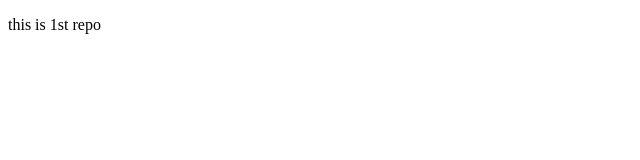
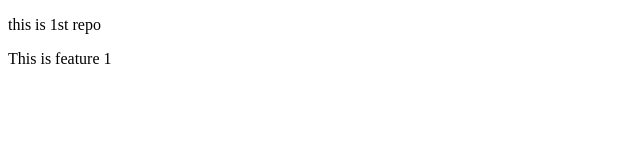
Before and after one commit to Anujhade/Local-repo, a plain HTML site: page index.html in a window 1280 px wide. Shown: the full height of the page, 0-640 px from the left. Drawn offline with Linux system fonts and the light colour scheme.

Commit message:
Added Span & modified readme

```diff
--- a/index.html
+++ b/index.html
@@ -7,5 +7,6 @@
 </head>
 <body>
     <p>this is 1st repo</p>
+    <span>This is feature 1</span>
 </body>
 </html>
```
Also changed, not shown: 1 other file.
